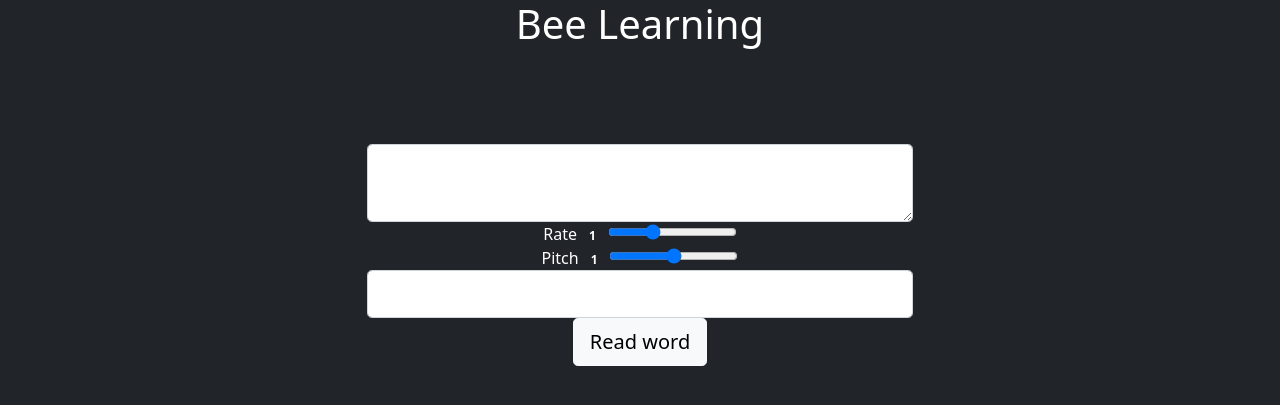
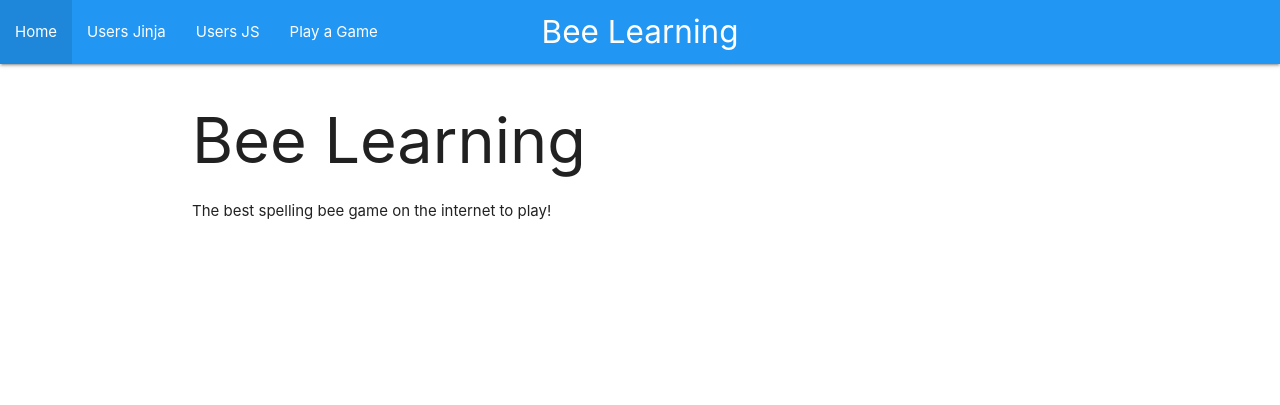
Before and after one commit to kaibacorp45/BeeLearning, a Flask app: page / in a window 1280 px wide. Shown: the top 405 px of the page. Run offline with Flask 2, Linux system fonts and the light colour scheme; lists and menus that the app fills with data are empty.

Commit message:
new view and template added

```diff
--- a/App/main.py
+++ b/App/main.py
@@ -16,12 +16,14 @@ from App.controllers import (
 
 from App.views import (
     user_views,
-    api_views
+    api_views,
+    play_views
 )
 
 views = [
     user_views,
-    api_views
+    api_views,
+    play_views
 ]
 
 def add_views(app, views):
--- a/App/templates/index.html
+++ b/App/templates/index.html
@@ -1,47 +1,10 @@
-<!DOCTYPE html>
-<html lang="en">
-<head>
-    <meta charset="UTF-8">
-    <meta http-equiv="X-UA-Compatible" content="IE=edge">
-    <meta name="viewport" content="width=device-width, initial-scale=1.0">
-    <link href="https://cdn.jsdelivr.net/npm/bootstrap@5.1.3/dist/css/bootstrap.min.css" rel="stylesheet" integrity="sha384-1BmE4kWBq78iYhFldvKuhfTAU6auU8tT94WrHftjDbrCEXSU1oBoqyl2QvZ6jIW3" crossorigin="anonymous">
-    <title>Bee Learning</title>
+{% extends "layout.html" %}
+{% block title %}Bee Learning{% endblock %}
+{% block page %}Bee Learning{% endblock %}
 
-</head>
-<body class="bg-dark text-white">
-    <div class="container text-center">
-        <h1 class="mb-5"> Bee Learning</h1>
-        <div class="row">
-            <div class="col-md-6 mx-auto">
-                <form>
-                    <div class="form-group mt-5">
-                        <textarea name="" id="text-input"
-                        class="form-control form-control-lg"></textarea>
-                    </div>
-                    <div class="form-group">
-                        <label for="rate">Rate</label>
-                        <div id="rate-value" class="badge badge-primary float-right">1</div>
-                        <input type="range" id="rate" class="custom-range" min="0.5" max="2" value="1" step="0.1">
-                    </div>
-                    <div class="form-group">
-                        <label for="pitch">Pitch</label>
-                        <div id="pitch-value" class="badge badge-primary float-right">1</div>
-                        <input type="range" id="pitch" class="custom-range" min="0" max="2" value="1" step="0.1">
-                    </div>
-                    <div class="form-group">
-                        <select id="voice-select" class="form-control form-control-lg"></select>
-                    </div>
-                    <button class="btn btn-light btn-lg btn-block">
-                        Read word
-                    </button>
-                </form>
-            </div>
-        </div>
+{{ super() }}
 
-    </div>
-
-
-    <script src="https://cdn.jsdelivr.net/npm/bootstrap@5.1.3/dist/js/bootstrap.bundle.min.js" integrity="sha384-ka7Sk0Gln4gmtz2MlQnikT1wXgYsOg+OMhuP+IlRH9sENBO0LRn5q+8nbTov4+1p" crossorigin="anonymous"></script>
-    <script  type="module" src="static/index.js"></script>
-</body>
-</html>
+{% block content %}
+    <h1>Bee Learning</h1>
+    <p>The best spelling bee game on the internet to play!</p>
+{% endblock %}
--- a/App/templates/layout.html
+++ b/App/templates/layout.html
@@ -13,7 +13,7 @@
 
   </head>
   <body>
-    <nav class="purple">
+    <nav class="blue">
       <div class="nav-wrapper">
         <a href="#!" class="brand-logo center">{% block page %}{% endblock %}</a>
         <div class="nav-wrapper">
@@ -21,6 +21,7 @@
                 <li><a href="/">Home</a></li>
                 <li><a href="/users">Users Jinja</a></li>
                 <li><a href="/static/users">Users JS</a></li>
+                <li><a href="/play">Play a Game</a></li>
             </ul>
         </div>
       </div>
--- a/App/views/__init__.py
+++ b/App/views/__init__.py
@@ -1,2 +1,3 @@
 from .user import *
 from .api import *
+from .play import *
```
Also changed, not shown: App/templates/play.html (added, +47 -0 lines), App/views/play.py (added, +7 -0 lines).
